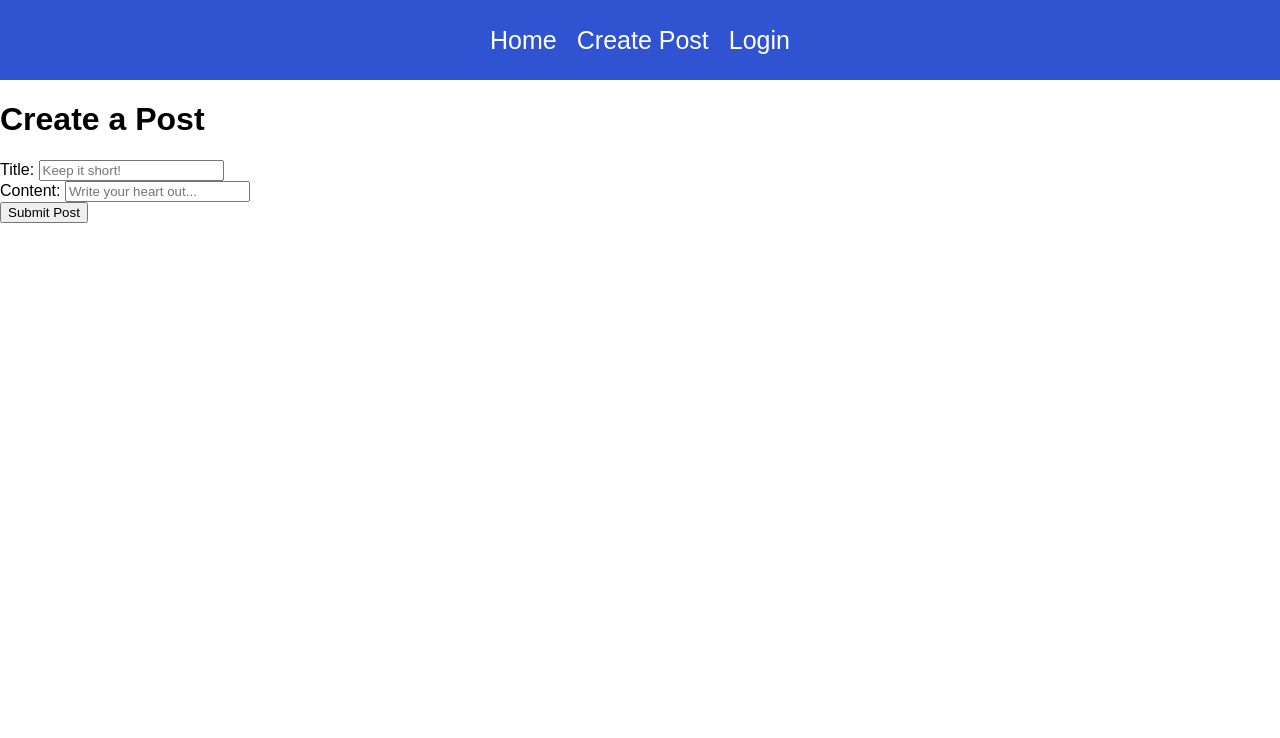
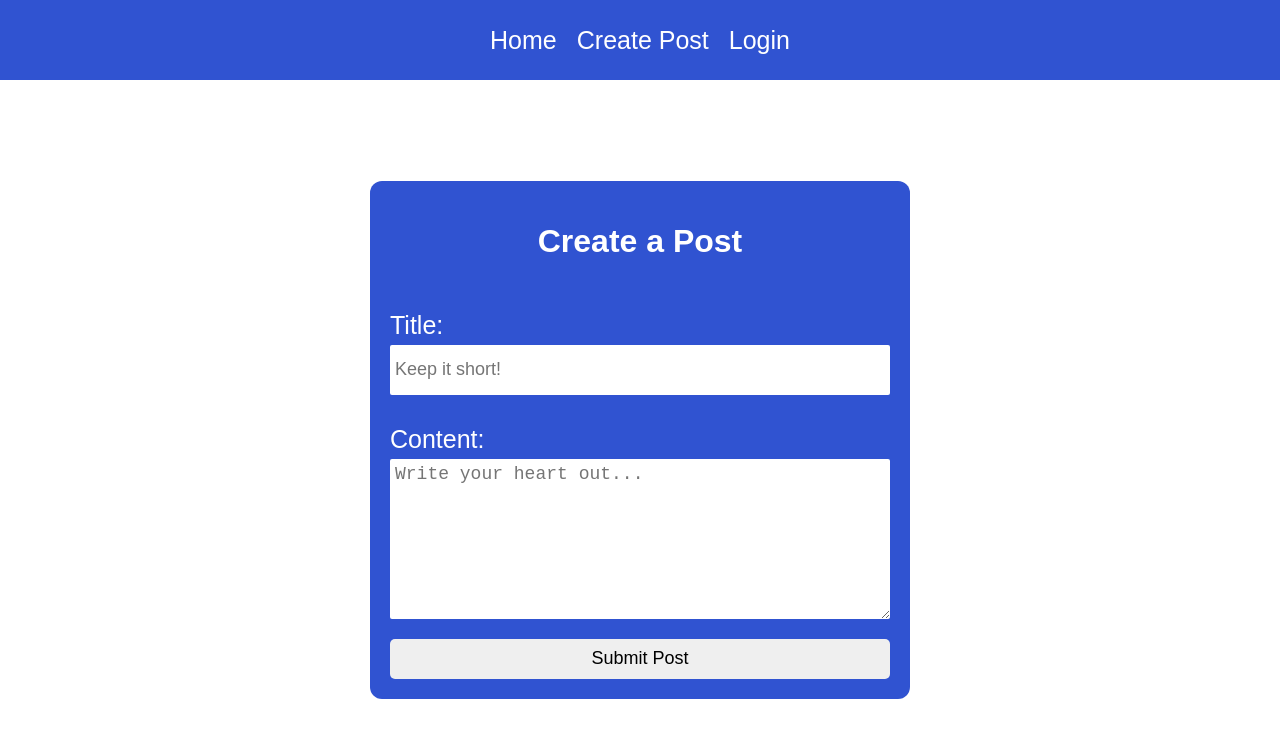
Before and after one commit to rafreza/projMerkle, a React (Create React App) app: page /createpost in a window 1280 px wide. Shown: the top 738 px of the page. Built offline with nearby package versions, Linux system fonts and the light colour scheme.

Commit message:
add post functionality, collections via firebase

```diff
--- a/src/App.css
+++ b/src/App.css
@@ -74,3 +74,62 @@ a {
   box-shadow: 0 -1px 0 rgba(0, 0, 0, 0.04), 0 1px 1px rgba(0, 0, 0, 0.25);
   cursor: not-allowed;
 }
+
+.postPage {
+  width: 100%;
+  height: calc(100vh - 80px);
+  display: grid;
+  place-items: center;
+}
+
+.pageContainer {
+  width: 500px;
+  height: auto;
+  padding: 20px;
+  background-color: rgb(48, 83, 209);
+  border-radius: 12px;
+  color: white;
+  display: flex;
+  flex-direction: column;
+}
+
+.pageContainer h1 {
+  text-align: center;
+}
+
+.pageContainer label {
+  font-size: 25px;
+}
+.pageContainer .inputContainer {
+  margin-top: 30px;
+  display: flex;
+  flex-direction: column;
+}
+
+.inputContainer input,
+.inputContainer textarea {
+  font-size: 18px;
+  border: none;
+  border-radius: 2px;
+  padding: 5px;
+}
+
+.inputContainer input {
+  height: 40px;
+}
+.inputContainer textarea {
+  height: 150px;
+}
+
+.pageContainer button {
+  margin-top: 20px;
+  height: 40px;
+  border: none;
+  border-radius: 5px;
+  cursor: pointer;
+  font-size: 18px;
+}
+input,
+textarea {
+  margin-top: 5px;
+}
--- a/src/components/Create.js
+++ b/src/components/Create.js
@@ -1,19 +1,49 @@
-import React from "react";
+import React, { useState } from "react";
+import { addDoc, collection } from "firebase/firestore";
+import { db, auth } from "../Firebase";
+import { useNavigate } from "react-router-dom";
 
 function Create(){
+
+  const [title, setTitle] = useState("");
+  const [postContent, setContent] = useState("");
+  const postDB = collection(db, "blogPosts");
+  let navigate = useNavigate();
+
+  const createPost = async () =>{
+    await addDoc(postDB, {
+      title,
+      postContent,
+      author: { name: auth.currentUser.displayName, id: auth.currentUser.uid },
+    });
+    navigate('/');
+  };
+
   return (
+
     <div className="postPage">
       <div className ="pageContainer">
         <h1>Create a Post</h1>
         <div className="inputContainer">
           <label> Title: </label>
-          <input placeholder="Keep it short!"/>
+          <input
+            placeholder="Keep it short!"
+            onChange={(event) => {
+              setTitle(event.target.value);
+              }}
+          />
         </div>
         <div className="inputContainer">
           <label> Content: </label>
-          <input placeholder="Write your heart out..."/>
+          <textarea
+            placeholder="Write your heart out..."
+            onChange={(event) => {
+              setContent(event.target.value);
+              }}
+          />
+
         </div>
-        <button> Submit Post </button>
+        <button onClick={createPost}> Submit Post </button>
       </div>
     </div>
   );
```
